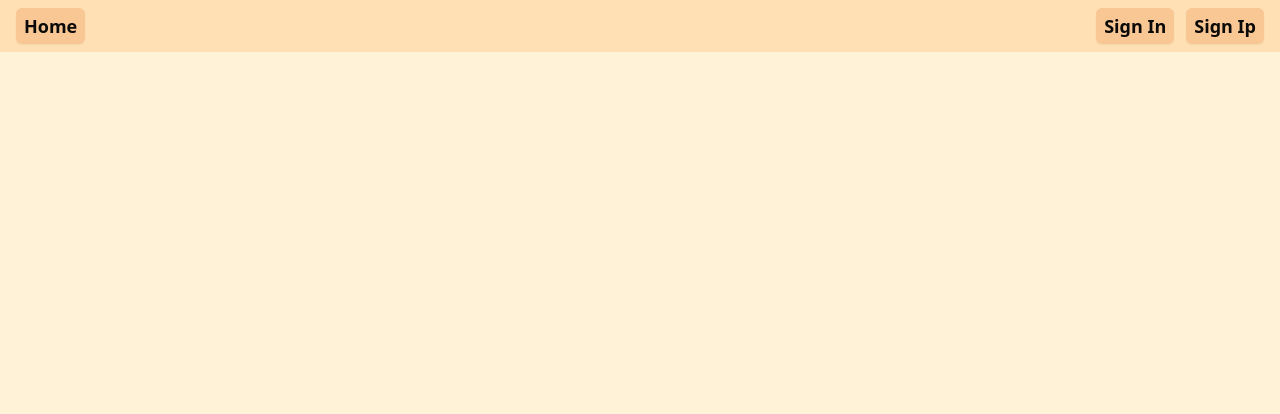
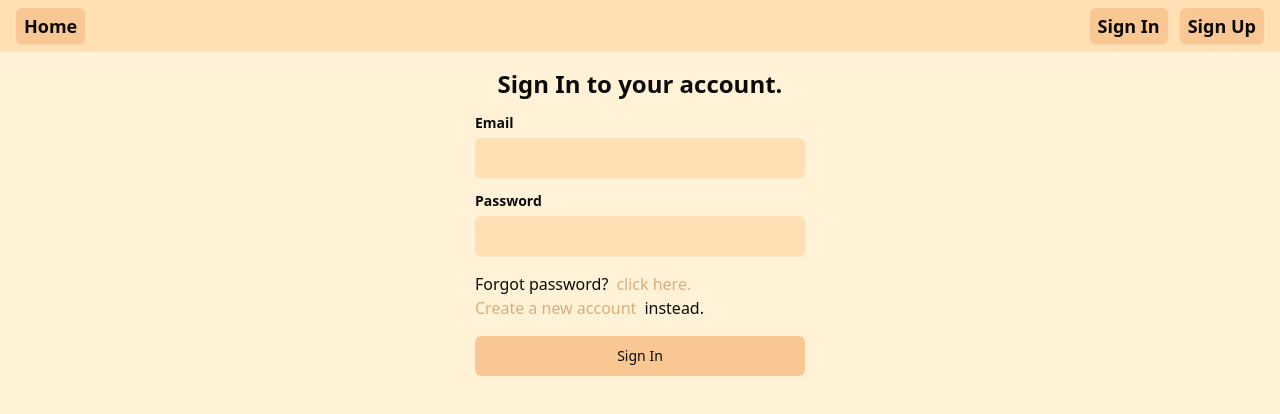
Before and after one commit to nephriteagain/quiz-vue, a Vue app: page /signin in a window 1280 px wide. Shown: the top 414 px of the page. Built offline with nearby package versions, Linux system fonts and the light colour scheme; the HTML template or start-up script is replaced by a standard one.

Commit message:
feat: QuizCard component and SignIn page

```diff
--- a/src/App.vue
+++ b/src/App.vue
@@ -21,7 +21,7 @@ import { RouterLink, RouterView } from "vue-router";
                 <RouterLink
                     to="/signup"
                     class="bg-main px-2 py-1 rounded-md shadow-sm font-semibold text-lg"
-                    >Sign Ip
+                    >Sign Up
                 </RouterLink>
             </div>
         </nav>
--- /dev/null
+++ b/src/components/CardQuiz.vue
@@ -0,0 +1,31 @@
+<script setup lang="ts">
+import { Button } from "./ui/button";
+import { defineProps } from "vue";
+
+interface IQuizCard {
+    title: string;
+    author: string;
+    description?: string;
+}
+const props = defineProps<IQuizCard>();
+</script>
+<template>
+    <div
+        class="flex flex-col justify-between min-w-[300px] max-w-[420px] aspect-[16/10] bg-sub rounded-xl px-4 py-2 gap-y-2 shadow-md"
+    >
+        <div>
+            <p class="font-bold text-xl text-nowrap overflow-x-scroll">{{ props.title }}</p>
+            <p class="font-semibold text-lg text-nowrap overfow-x-scroll">{{ props.author }}</p>
+            <p
+                v-if="Boolean(props.description)"
+                class="text-sm text-black/60 min-h-[60px] max-h-[84px] text-ellipsis overflow-y-scroll"
+            >
+                {{ props.description }}
+            </p>
+        </div>
+        <div>
+            <!-- TODO: replace with router link -->
+            <Button class="w-full"> Answer Quiz! </Button>
+        </div>
+    </div>
+</template>
--- a/src/components/SearchFilters.vue
+++ b/src/components/SearchFilters.vue
@@ -31,7 +31,7 @@ function nextPage() {
     currentPage.value++;
 }
 function previousPage() {
-    if (currentPage.value === 0) return;
+    if (currentPage.value === 1) return;
     const firstPage = pageNums.value[0];
     if (currentPage.value === firstPage) {
         pageNums.value = pageNums.value.map((p) => p - 1);
--- a/src/components/ui/button/index.ts
+++ b/src/components/ui/button/index.ts
@@ -7,7 +7,7 @@ export const buttonVariants = cva(
     {
         variants: {
             variant: {
-                default: "bg-main hover:bg-main/90",
+                default: "bg-main hover:bg-main/80",
                 destructive: "bg-destructive text-destructive-foreground hover:bg-destructive/90",
                 outline:
                     "border border-input bg-background hover:bg-accent hover:text-accent-foreground",
--- /dev/null
+++ b/src/components/ui/label/Label.vue
@@ -0,0 +1,27 @@
+<script setup lang="ts">
+import { type HTMLAttributes, computed } from 'vue'
+import { Label, type LabelProps } from 'radix-vue'
+import { cn } from '@/lib/utils'
+
+const props = defineProps<LabelProps & { class?: HTMLAttributes['class'] }>()
+
+const delegatedProps = computed(() => {
+  const { class: _, ...delegated } = props
+
+  return delegated
+})
+</script>
+
+<template>
+  <Label
+    v-bind="delegatedProps"
+    :class="
+      cn(
+        'text-sm font-medium leading-none peer-disabled:cursor-not-allowed peer-disabled:opacity-70',
+        props.class,
+      )
+    "
+  >
+    <slot />
+  </Label>
+</template>
--- /dev/null
+++ b/src/components/ui/label/index.ts
@@ -0,0 +1 @@
+export { default as Label } from './Label.vue'
--- a/src/index.css
+++ b/src/index.css
@@ -76,3 +76,25 @@
         @apply bg-background text-foreground;
     }
 }
+
+/* Style the scrollbar track */
+::-webkit-scrollbar {
+    width: 8px; /* Set the width of the scrollbar */
+    height: 6px;
+}
+
+/* Style the scrollbar thumb (the draggable part) */
+::-webkit-scrollbar-thumb {
+    @apply bg-main; /* Color of the thumb */
+    border-radius: 2px; /* Rounded corners for the thumb */
+}
+
+/* Style the scrollbar thumb when hovered */
+::-webkit-scrollbar-thumb:hover {
+    @apply bg-dark;
+}
+
+/* Style the scrollbar track when the thumb is grabbed (clicked) */
+::-webkit-scrollbar-thumb:active {
+    @apply bg-dark;
+}
--- /dev/null
+++ b/src/lib/sample.ts
@@ -0,0 +1,72 @@
+export const quizCards = [
+    {
+        id: 0,
+        title: "History of the World",
+        author: "John Doe",
+        description:
+            "Discover the fascinating journey of human civilization through the ages, from ancient empires to modern societies, and uncover the stories that shaped our world.",
+    },
+    {
+        id: 1,
+        title: "Mathematics: The Art of Numbers",
+        author: "Jane Smith",
+        description:
+            "Embark on a mathematical odyssey exploring the beauty and complexity of numbers, equations, and patterns that govern our universe, from basic arithmetic to advanced calculus.",
+    },
+    {
+        id: 2,
+        title: "Exploring the Universe",
+        author: "Alice Johnson",
+        description:
+            "Dive into the vastness of space and time, unraveling the mysteries of galaxies, stars, planets, and black holes, and journey through the wonders of the cosmos.",
+    },
+    {
+        id: 3,
+        title: "The Science of Nature",
+        author: "Bob Brown",
+        description:
+            "Delve into the intricate web of life on Earth, from microscopic organisms to diverse ecosystems, and gain insights into the interconnectedness of all living beings.",
+    },
+    {
+        id: 4,
+        title: "The Art of Cooking",
+        author: "Emma White",
+        description:
+            "Embark on a culinary adventure exploring the flavors, techniques, and cultural influences that define the world of gastronomy, from traditional recipes to innovative cuisine.",
+    },
+    {
+        id: 5,
+        title: "Music Through the Ages",
+        author: "Michael Green",
+        description:
+            "Immerse yourself in the rich tapestry of musical history, from ancient melodies to contemporary compositions, and discover the transformative power of sound and rhythm.",
+    },
+    {
+        id: 6,
+        title: "Literature: A Journey in Words",
+        author: "Laura Black",
+        description:
+            "Embark on a literary voyage through timeless stories, poetry, and prose, exploring the depths of human emotion, imagination, and the power of storytelling.",
+    },
+    {
+        id: 7,
+        title: "Technological Revolution",
+        author: "David Lee",
+        description:
+            "Uncover the evolution of technology that revolutionized human existence, from ancient inventions to cutting-edge innovations, shaping the way we live and work.",
+    },
+    {
+        id: 8,
+        title: "Ancient Civilizations",
+        author: "Sarah Jones",
+        description:
+            "Journey back in time to ancient civilizations, from Egypt to Mesopotamia, Greece to Rome, and explore the achievements, myths, and legacies of past empires.",
+    },
+    {
+        id: 9,
+        title: "The Human Body: Inside Out",
+        author: "Mark Taylor",
+        description:
+            "Embark on a fascinating exploration of the human body, from the intricate systems that sustain life to the marvels of anatomy, physiology, and the wonders of biology.",
+    },
+];
--- a/src/router/index.ts
+++ b/src/router/index.ts
@@ -1,23 +1,21 @@
-import { createRouter, createWebHistory } from 'vue-router'
-import HomeView from '../views/HomeView.vue'
+import { createRouter, createWebHistory } from "vue-router";
+import HomeView from "../views/HomeView.vue";
+import SignIn from "@/views/SignIn.vue";
 
 const router = createRouter({
-  history: createWebHistory(import.meta.env.BASE_URL),
-  routes: [
-    {
-      path: '/',
-      name: 'home',
-      component: HomeView
-    },
-    {
-      path: '/about',
-      name: 'about',
-      // route level code-splitting
-      // this generates a separate chunk (About.[hash].js) for this route
-      // which is lazy-loaded when the route is visited.
-      component: () => import('../views/AboutView.vue')
-    }
-  ]
-})
+    history: createWebHistory(import.meta.env.BASE_URL),
+    routes: [
+        {
+            path: "/",
+            name: "home",
+            component: HomeView,
+        },
+        {
+            path: "/signin",
+            name: "signin",
+            component: SignIn,
+        },
+    ],
+});
 
-export default router
+export default router;
--- a/src/views/HomeView.vue
+++ b/src/views/HomeView.vue
@@ -1,10 +1,15 @@
 <script setup lang="ts">
 import SearchFilters from "@/components/SearchFilters.vue";
+import CardQuiz from "@/components/CardQuiz.vue";
+import { quizCards } from "@/lib/sample";
 </script>
 
 <template>
     <main>
         <h1 class="text-center text-4xl font-bold pt-1 pb-8 text-dark">Quiz Raptor</h1>
         <SearchFilters />
+        <section class="w-full flex flex-row flex-wrap gap-4 justify-center py-8">
+            <CardQuiz v-for="item in quizCards" :key="item.id" v-bind="item" />
+        </section>
     </main>
 </template>
--- /dev/null
+++ b/src/views/SignIn.vue
@@ -0,0 +1,37 @@
+<script setup lang="ts">
+import { Input } from "@/components/ui/input";
+import { Label } from "@/components/ui/label";
+import { Button } from "@/components/ui/button";
+import { RouterLink } from "vue-router";
+</script>
+<template>
+    <main class="w-full flex flex-col items-center py-4">
+        <!-- TODO: convert into form -->
+        <div class="w-full max-w-[330px] flex flex-col gap-y-4">
+            <h1 class="font-bold text-2xl text-center">Sign In to your account.</h1>
+            <div class="flex flex-col gap-y-4">
+                <div class="flex flex-col gap-2">
+                    <Label for="email" class="font-semibold">Email</Label>
+                    <Input id="email" />
+                </div>
+                <div class="flex flex-col gap-2">
+                    <Label for="password" class="font-semibold">Password</Label>
+                    <Input id="password" />
+                </div>
+                <div>
+                    <div class="flex flex-row gap-x-2">
+                        <p>Forgot password?</p>
+                        <RouterLink to="/reset" class="text-dark">click here.</RouterLink>
+                    </div>
+                    <div class="flex flex-row gap-x-2">
+                        <RouterLink to="/signup" class="text-dark">Create a new account</RouterLink>
+                        <p>instead.</p>
+                    </div>
+                </div>
+            </div>
+            <div>
+                <Button class="w-full">Sign In</Button>
+            </div>
+        </div>
+    </main>
+</template>
```
Lines whose indentation alone changed are shown as unchanged.
